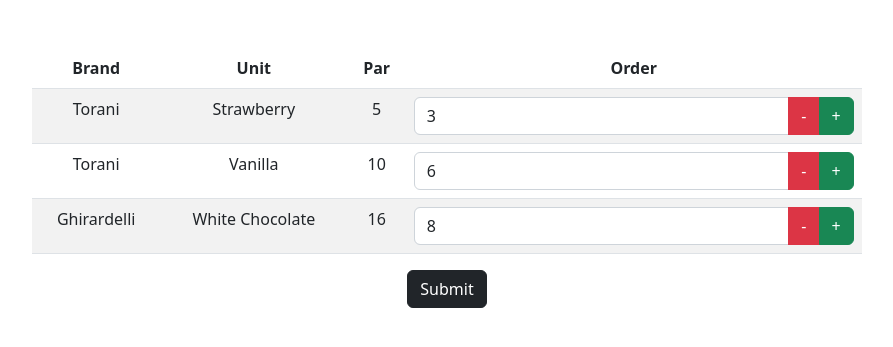
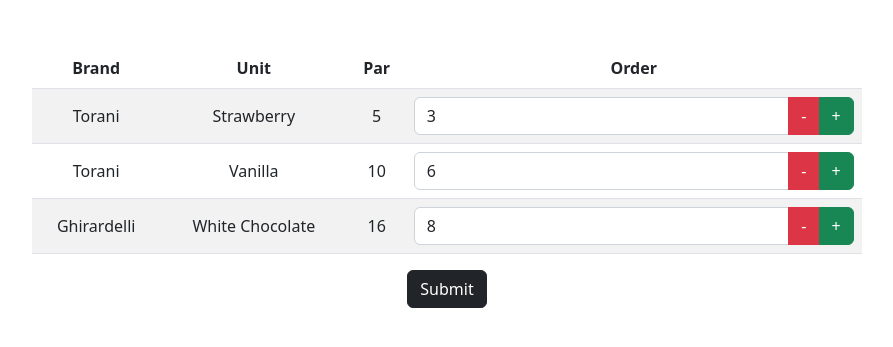
Before and after one commit to seandavidreed/inventory_manager, a Django app: page /inventory/ in a window 1280 px wide. Shown: the part 56-403 px from the top of the page, without its empty margins (193-1086 px from the left). Run offline with Django 4.2, Linux system fonts and the light colour scheme; a user stored in the database is signed in; data comes from the database, SQL or seed files in the repository; both versions use the stored data as it was after the commit.

Commit message:
Add Login As Admin option on login; Fix vertical alignment of index table cells

```diff
--- a/mysite/templates/inventory/index.html
+++ b/mysite/templates/inventory/index.html
@@ -20,10 +20,10 @@
                     </thead>
                     {% for item in item_list %}
                         <tr>
-                            <td>{{ item.brand }}</td>
-                            <td>{{ item.unit }}</td>
-                            <td>{{ item.par }}</td>
-                            <td>
+                            <td class="align-middle">{{ item.brand }}</td>
+                            <td class="align-middle">{{ item.unit }}</td>
+                            <td class="align-middle">{{ item.par }}</td>
+                            <td class="align-middle">
                                 <div class="input-group">
                                     <input id="{{ item.unit }}" type="text" class="form-control" value="{{ item.difference }}" aria-label="Number of items to order">
                                     <button class="btn btn-danger" type="button" onclick="increment('{{ item.unit }}', 'd')">-</button>
--- a/mysite/templates/registration/login.html
+++ b/mysite/templates/registration/login.html
@@ -42,6 +42,7 @@
                 </div>
             </form>
             <!--Assumes you set of the password_reset view in your URLconf-->
+            <p><a style="text-decoration: none; color: black" href="{% url 'admin:index' %}">Login As Admin</a></p>
             <p><a style="text-decoration: none; color: gray" href="{% url 'password_reset' %}">Forgot Password</a></p>
         </div>
     </div>
```
Also changed, not shown: mysite/db.sqlite3.
